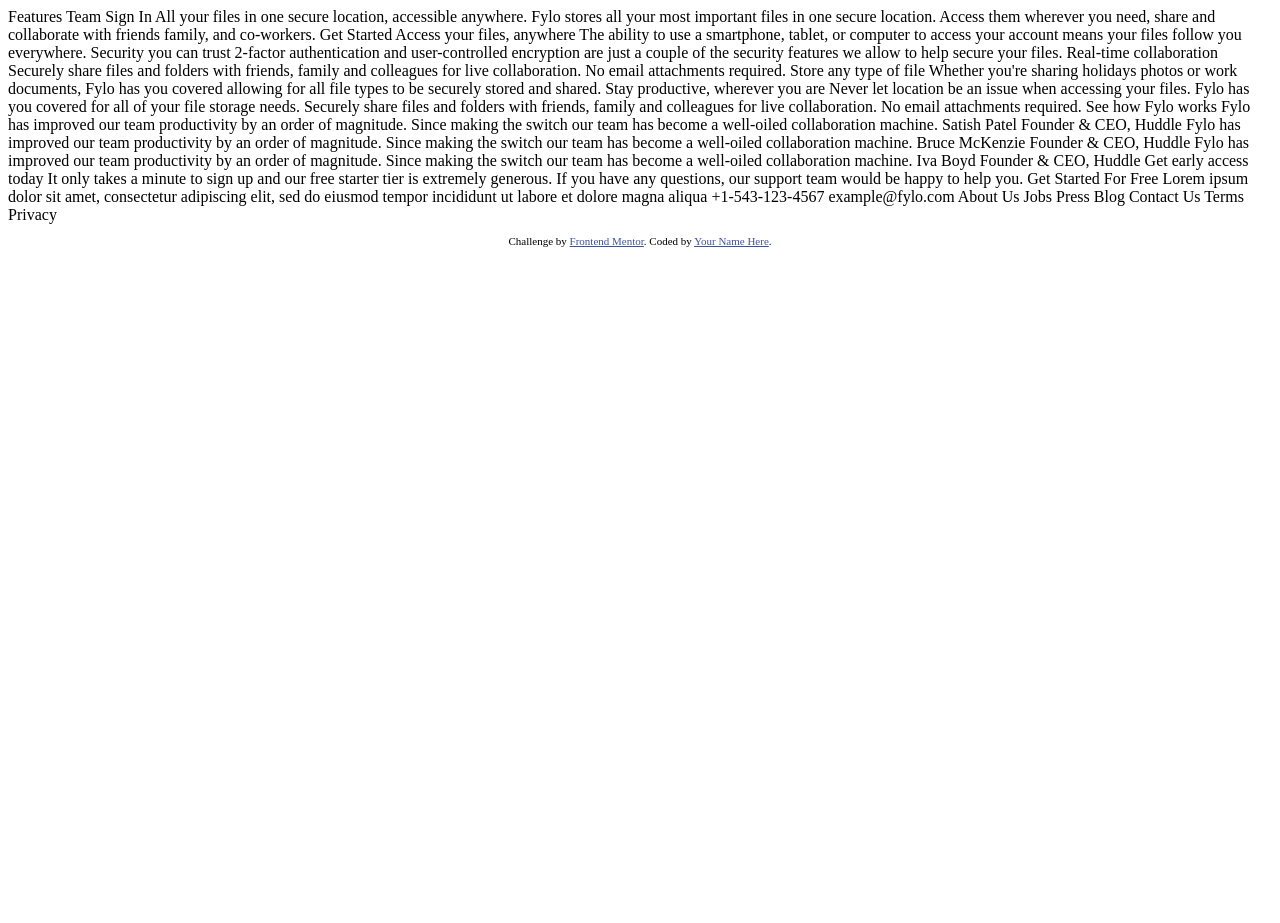
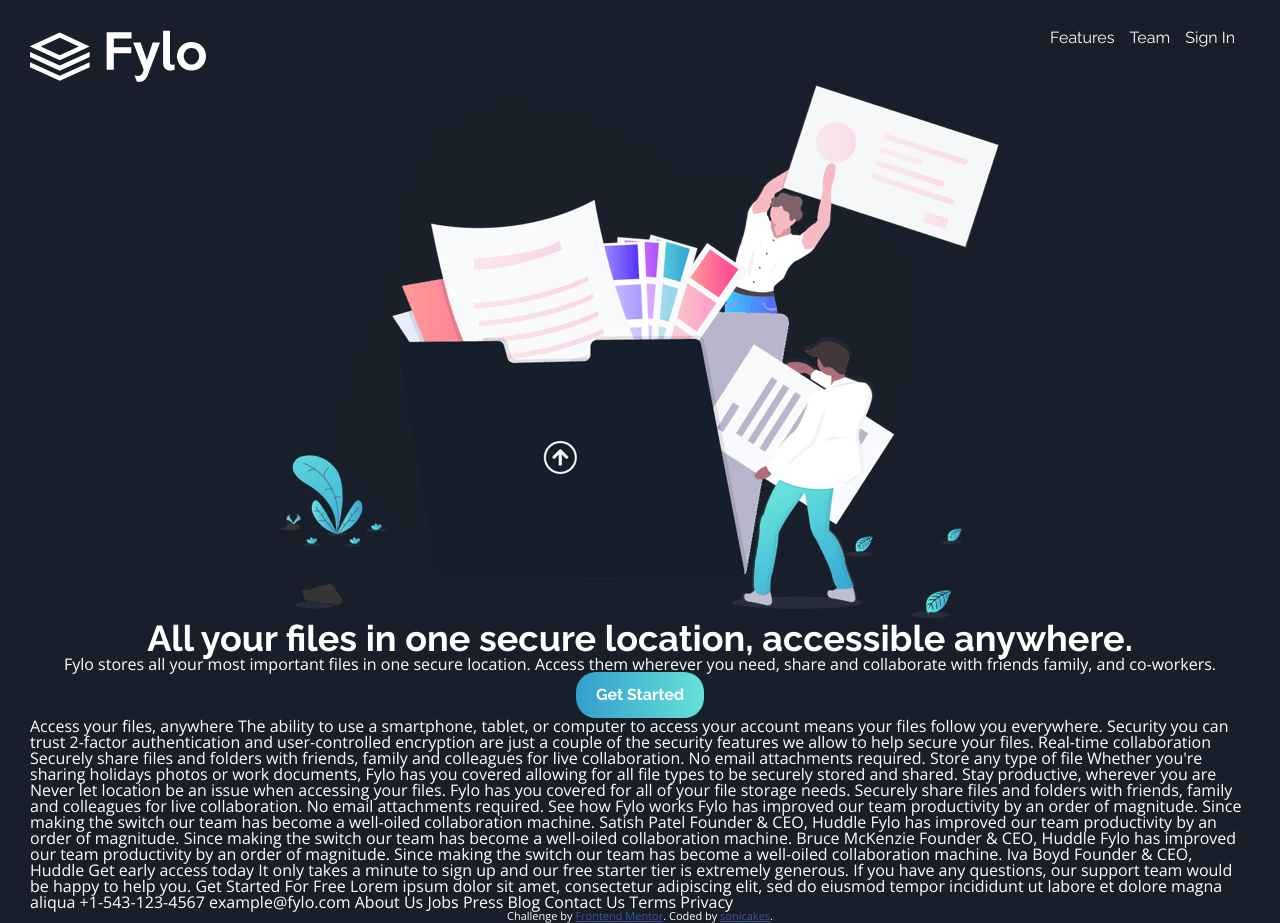
Before and after one commit to sonicakes/dark-landing-theme, a plain HTML site: page index.html in a window 1280 px wide. Before the commit the page ends 800 px from the top, so only its background shows below. Drawn offline with nearby package versions, Linux system fonts and the light colour scheme.

Commit message:
add intro styling

```diff
--- a/index.html
+++ b/index.html
@@ -1,105 +1,99 @@
 <!DOCTYPE html>
 <html lang="en">
   <head>
-  <meta charset="UTF-8">
-  <meta name="viewport" content="width=device-width, initial-scale=1.0"> <!-- displays site properly based on user's device -->
+    <meta charset="UTF-8" />
+    <meta name="viewport" content="width=device-width, initial-scale=1.0" />
+    <!-- displays site properly based on user's device -->
 
-  <link rel="icon" type="image/png" sizes="32x32" href="./images/favicon-32x32.png">
-
-  <title>Frontend Mentor | Fylo landing page with dark theme and features grid</title>
+    <link
+      rel="icon"
+      type="image/png"
+      sizes="32x32"
+      href="./images/favicon-32x32.png"
+    />
+    <link rel="preconnect" href="https://fonts.gstatic.com" />
+    <link
+      href="https://fonts.googleapis.com/css2?family=Open+Sans:wght@400;700&display=swap"
+      rel="stylesheet"
+    />
+    <link rel="preconnect" href="https://fonts.gstatic.com" />
+    <link
+      href="https://fonts.googleapis.com/css2?family=Raleway:wght@400;700&display=swap"
+      rel="stylesheet"
+    />
+    <link href="styles.css" rel="stylesheet" />
+    <title>Fylo landing page with dark theme and features grid</title>
 
     <!-- Feel free to remove these styles or customise in your own stylesheet 👍 -->
     <style>
-    .attribution { font-size: 11px; text-align: center; }
-    .attribution a { color: hsl(228, 45%, 44%); }
+      .attribution {
+        font-size: 11px;
+        text-align: center;
+      }
+      .attribution a {
+        color: hsl(228, 45%, 44%);
+      }
     </style>
   </head>
   <body>
-  Features
-  Team
-  Sign In
+    <div class="container">
+      <header>
+        <ul class="nav">
+          <li class="nav__logo"><img src="/images/logo.svg" /></li>
+          <li class="nav__item">Features</li>
+          <li class="nav__item">Team</li>
+          <li class="nav__item">Sign In</li>
+        </ul>
+      </header>
+      <main>
+        <section class="intro">
+          <div class="intro__img">
+            <img src="images/illustration-intro.png">
+          </div>
+          <h1 class="intro__title">All your files in one secure location, accessible anywhere.</h1>
+          <p class="intro__paragraph">
+            Fylo stores all your most important files in one secure location.
+            Access them wherever you need, share and collaborate with friends
+            family, and co-workers.
+          </p>
+          <div class="intro__cta">Get Started</div>
+        </section>
 
-  All your files in one secure location, accessible anywhere.
-
-  Fylo stores all your most important files in one secure location. Access them wherever
-  you need, share and collaborate with friends family, and co-workers.
-
-  Get Started
-
-  Access your files, anywhere
-
-  The ability to use a smartphone, tablet, or computer to access your account means your
-  files follow you everywhere.
-
-  Security you can trust
-
-  2-factor authentication and user-controlled encryption are just a couple of the security
-  features we allow to help secure your files.
-
-  Real-time collaboration
-
-  Securely share files and folders with friends, family and colleagues for live collaboration.
-  No email attachments required.
-
-  Store any type of file
-
-  Whether you're sharing holidays photos or work documents, Fylo has you covered allowing for all
-  file types to be securely stored and shared.
-
-  Stay productive, wherever you are
-
-  Never let location be an issue when accessing your files. Fylo has you covered for all of your file
-  storage needs.
-
-  Securely share files and folders with friends, family and colleagues for live collaboration. No email
-  attachments required.
-
-  See how Fylo works
-
-  Fylo has improved our team productivity by an order of magnitude. Since making the switch our team has
-  become a well-oiled collaboration machine.
-
-  Satish Patel
-  Founder & CEO, Huddle
-
-  Fylo has improved our team productivity by an order of magnitude. Since making the switch our team has
-  become a well-oiled collaboration machine.
-
-  Bruce McKenzie
-  Founder & CEO, Huddle
-
-  Fylo has improved our team productivity by an order of magnitude. Since making the switch our team has
-  become a well-oiled collaboration machine.
-
-  Iva Boyd
-  Founder & CEO, Huddle
-
-  Get early access today
-
-  It only takes a minute to sign up and our free starter tier is extremely generous. If you have any
-  questions, our support team would be happy to help you.
-
-  Get Started For Free
-
-  Lorem ipsum dolor sit amet, consectetur adipiscing elit, sed do eiusmod tempor incididunt ut labore et
-  dolore magna aliqua
-
-  +1-543-123-4567
-  example@fylo.com
-
-  About Us
-  Jobs
-  Press
-  Blog
-
-  Contact Us
-  Terms
-  Privacy
-
+        Access your files, anywhere The ability to use a smartphone, tablet, or
+        computer to access your account means your files follow you everywhere.
+        Security you can trust 2-factor authentication and user-controlled
+        encryption are just a couple of the security features we allow to help
+        secure your files. Real-time collaboration Securely share files and
+        folders with friends, family and colleagues for live collaboration. No
+        email attachments required. Store any type of file Whether you're
+        sharing holidays photos or work documents, Fylo has you covered allowing
+        for all file types to be securely stored and shared. Stay productive,
+        wherever you are Never let location be an issue when accessing your
+        files. Fylo has you covered for all of your file storage needs. Securely
+        share files and folders with friends, family and colleagues for live
+        collaboration. No email attachments required. See how Fylo works Fylo
+        has improved our team productivity by an order of magnitude. Since
+        making the switch our team has become a well-oiled collaboration
+        machine. Satish Patel Founder & CEO, Huddle Fylo has improved our team
+        productivity by an order of magnitude. Since making the switch our team
+        has become a well-oiled collaboration machine. Bruce McKenzie Founder &
+        CEO, Huddle Fylo has improved our team productivity by an order of
+        magnitude. Since making the switch our team has become a well-oiled
+        collaboration machine. Iva Boyd Founder & CEO, Huddle Get early access
+        today It only takes a minute to sign up and our free starter tier is
+        extremely generous. If you have any questions, our support team would be
+        happy to help you. Get Started For Free Lorem ipsum dolor sit amet,
+        consectetur adipiscing elit, sed do eiusmod tempor incididunt ut labore
+        et dolore magna aliqua +1-543-123-4567 example@fylo.com About Us Jobs
+        Press Blog Contact Us Terms Privacy
+      </main>
+    </div>
     <footer>
       <p class="attribution">
-      Challenge by <a href="https://www.frontendmentor.io?ref=challenge" target="_blank">Frontend Mentor</a>.
-      Coded by <a href="#">Your Name Here</a>.
+        Challenge by
+        <a href="https://www.frontendmentor.io?ref=challenge" target="_blank"
+          >Frontend Mentor</a
+        >. Coded by <a href="#">sonicakes</a>.
       </p>
     </footer>
   </body>
--- /dev/null
+++ b/styles.scss
@@ -0,0 +1,109 @@
+// * http://meyerweb.com/eric/tools/css/reset/
+//    v2.0 | 20110126
+//    License: none (public domain)
+// */
+
+html, body, div, span, applet, object, iframe,
+h1, h2, h3, h4, h5, h6, p, blockquote, pre,
+a, abbr, acronym, address, big, cite, code,
+del, dfn, em, img, ins, kbd, q, s, samp,
+small, strike, strong, sub, sup, tt, var,
+b, u, i, center,
+dl, dt, dd, ol, ul, li,
+fieldset, form, label, legend,
+table, caption, tbody, tfoot, thead, tr, th, td,
+article, aside, canvas, details, embed,
+figure, figcaption, footer, header, hgroup,
+menu, nav, output, ruby, section, summary,
+time, mark, audio, video {
+	margin: 0;
+	padding: 0;
+	border: 0;
+	font-size: 100%;
+	font: inherit;
+	vertical-align: baseline;
+}
+/* HTML5 display-role reset for older browsers */
+article, aside, details, figcaption, figure,
+footer, header, hgroup, menu, nav, section {
+	display: block;
+}
+body {
+	line-height: 1;
+}
+ol, ul {
+	list-style: none;
+}
+blockquote, q {
+	quotes: none;
+}
+blockquote:before, blockquote:after,
+q:before, q:after {
+	content: '';
+	content: none;
+}
+table {
+	border-collapse: collapse;
+	border-spacing: 0;
+}
+
+body {
+    font-family: 'Open Sans', sans-serif;
+    background: hsl(218, 28%, 13%);
+    color: white;
+}
+
+.nav {
+    display: flex;
+    padding-top: 30px;
+
+    &__logo {
+        margin-right: auto;
+    }
+
+    &__item {
+        margin-right: 15px;
+        font-family: 'Raleway', sans-serif;
+
+        &:hover {
+            cursor: pointer;
+            text-decoration: underline;
+        }
+    }
+}
+
+.container {
+    padding-right: 30px;
+    padding-left: 30px;
+    margin-right: auto;
+    margin-left: auto;
+}
+
+.intro {
+    text-align: center;
+
+    &__img {
+        text-align: center;
+    }
+
+    &__title {
+        font-family: 'Raleway', sans-serif;
+        font-size: 36px;
+        font-weight: 700;
+    }
+
+    &__cta {
+        font-family: 'Raleway', sans-serif;
+        background: linear-gradient(to right, hsl(198, 60%, 50%), hsl(176, 68%, 64%));
+        display: inline-block;
+        font-family: 'Raleway', sans-serif;
+        font-weight: 700;
+        padding: 15px 20px;
+        border-radius: 20px;
+
+        &:hover {
+            background: hsl(176, 68%, 64%);
+            cursor: pointer;
+        }
+    }
+}
```
Also changed, not shown: styles.css (added), 1 other file. Lines whose indentation alone changed are shown as unchanged.
